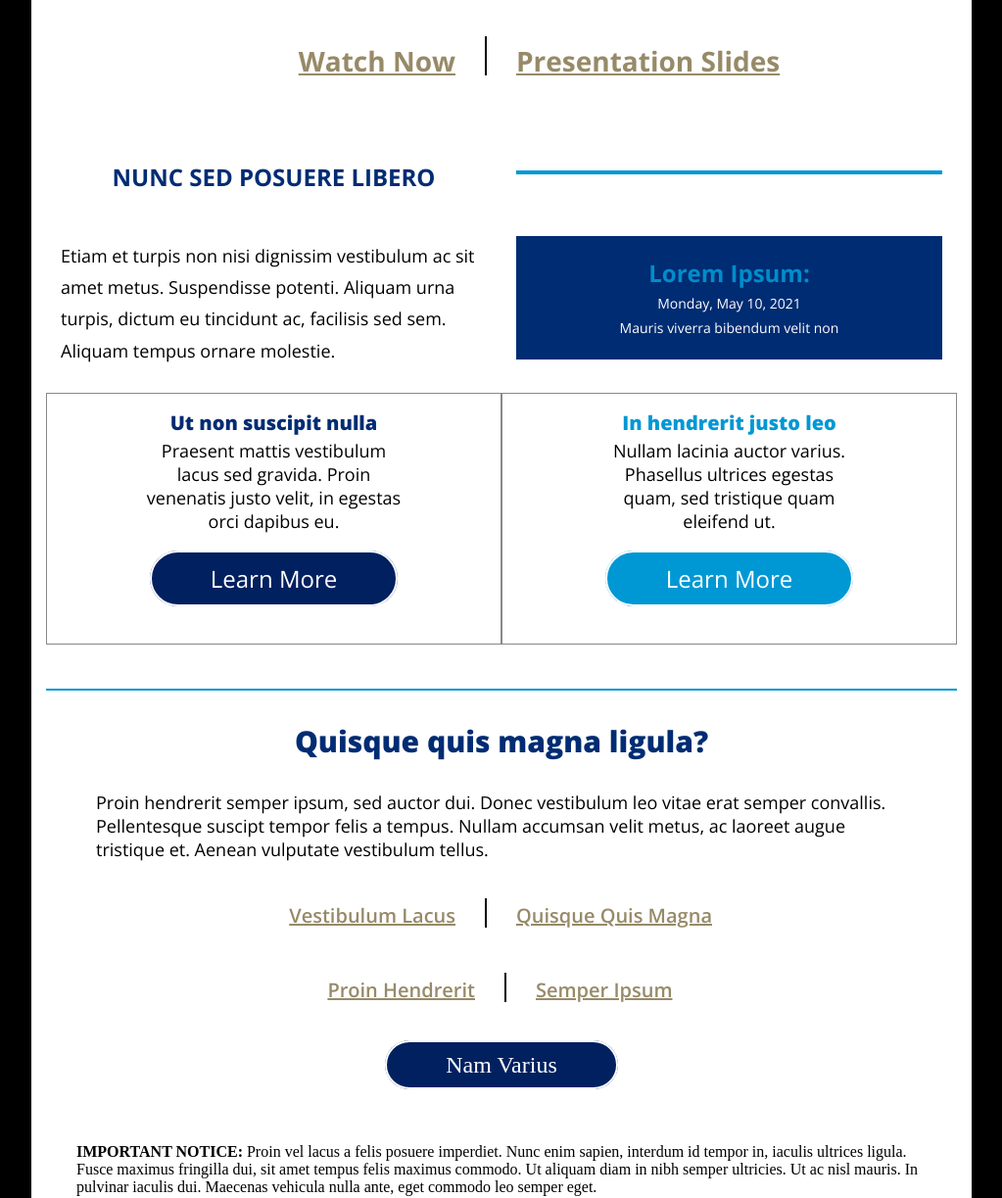
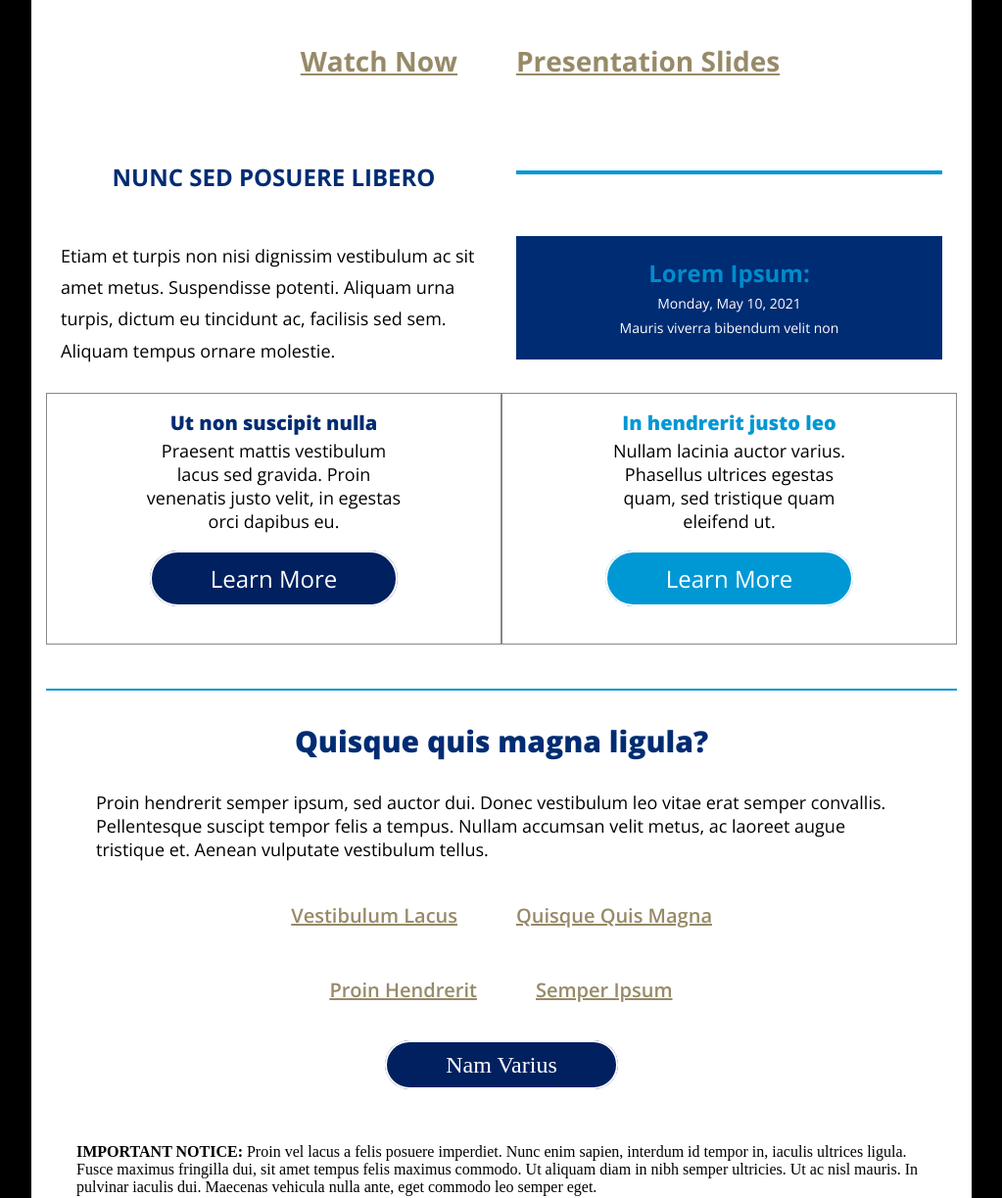
Before and after one commit to Dennis6/doxim_email, a plain HTML site: page public/index.html in a window 1280 px wide. Shown: the part 408-1631 px from the top of the page at 98% size, without its empty margins (128-1151 px from the left). Drawn offline with nearby package versions, Linux system fonts and the light colour scheme.

Commit message:
Updated html

```diff
--- a/public/index.html
+++ b/public/index.html
@@ -251,7 +251,7 @@
                             style="padding: 0px 15px 20px;" class="icon-table">
                             <tr>
                               <td>
-                                <p style="font-family: 'Open Sans', 'Helvetica Neue', Helvetica, Arial, 'Lucida Grande', sans-serif; color: #978A68; font-weight: 700; line-height: 1.8; font-size: 28px; border-right: 2px solid black;
+                                <p style="font-family: 'Open Sans', 'Helvetica Neue', Helvetica, Arial, 'Lucida Grande', sans-serif; color: #978A68; font-weight: 700; line-height: 1.8; font-size: 28px;
                                 height: 40px; padding-right: 30px;" align="right" class="watch">
                                   <u class="">Watch Now</u>
                                 </p>
@@ -459,7 +459,7 @@
                             style="padding: 0px 15px 0px;">
                             <tr>
                               <td>
-                                <p style="font-family: 'Open Sans', 'Helvetica Neue', Helvetica, Arial, 'Lucida Grande', sans-serif; color: #978A68; font-weight: 600; line-height: 1.8; font-size: 20px; border-right: 2px solid black;
+                                <p style="font-family: 'Open Sans', 'Helvetica Neue', Helvetica, Arial, 'Lucida Grande', sans-serif; color: #978A68; font-weight: 600; line-height: 1.8; font-size: 20px;
                                 height: 30px; padding-right: 30px;" align="right" class="ves">
                                   <u>Vestibulum Lacus</u>
                                 </p>
@@ -498,7 +498,7 @@
                             style="padding: 0px 15px 0px;">
                             <tr>
                               <td style="">
-                                <p style="font-family: 'Open Sans', 'Helvetica Neue', Helvetica, Arial, 'Lucida Grande', sans-serif; color: #978A68; font-weight: 600; line-height: 1.8; font-size: 20px; border-right: 2px solid black;
+                                <p style="font-family: 'Open Sans', 'Helvetica Neue', Helvetica, Arial, 'Lucida Grande', sans-serif; color: #978A68; font-weight: 600; line-height: 1.8; font-size: 20px;
                                 height: 30px; padding-right: 30px;" align="right" class="pro">
                                   <u>Proin Hendrerit</u>
                                 </p>
```
Also changed, not shown: 2 other files.
